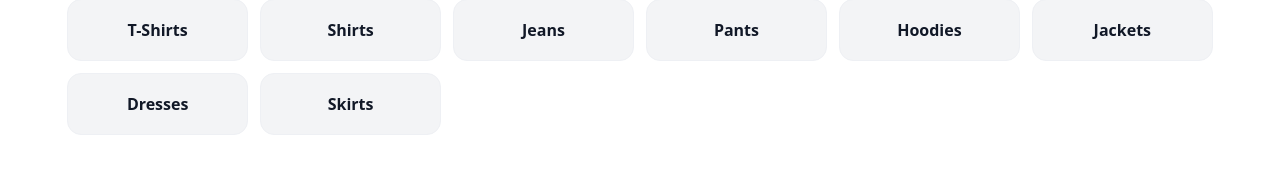
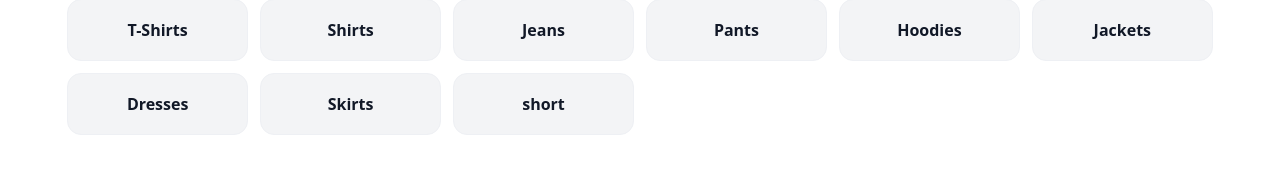
Before and after one commit to seasoul1908/fivepig_task1, a React (Create React App) app: page / in a window 1280 px wide. Shown: the part 2281-2466 px from the top of the page. Built offline with nearby package versions, Linux system fonts and the light colour scheme; data requests are answered from the project's data file.

Commit message:
CRUD categories

```diff
--- a/src/app/contexts/ProductContext.jsx
+++ b/src/app/contexts/ProductContext.jsx
@@ -115,6 +115,62 @@ export function ProductProvider({ children }) {
   };
 
   // ========================================================
+  // CRUD CHO CATEGORIES (Thêm, Sửa, Xóa Danh Mục)
+  // ========================================================
+
+  const addCategory = async (categoryName) => {
+    try {
+      const newCategory = {
+        id: Date.now(), // Tạo ID tạm bằng timestamp
+        name: categoryName
+      };
+
+      const res = await fetch(`${API_URL}/categories`, {
+        method: 'POST',
+        headers: { 'Content-Type': 'application/json' },
+        body: JSON.stringify(newCategory)
+      });
+      const data = await res.json();
+
+      setCategories(prev => [...prev, data]);
+      return data;
+    } catch (error) {
+      console.error("Lỗi khi thêm danh mục:", error);
+      throw error;
+    }
+  };
+
+  const updateCategory = async (categoryId, updatedName) => {
+    try {
+      const res = await fetch(`${API_URL}/categories/${categoryId}`, {
+        method: 'PATCH',
+        headers: { 'Content-Type': 'application/json' },
+        body: JSON.stringify({ name: updatedName })
+      });
+      const data = await res.json();
+
+      setCategories(categories.map((c) => (c.id === categoryId ? data : c)));
+      return data;
+    } catch (error) {
+      console.error("Lỗi khi cập nhật danh mục:", error);
+      throw error;
+    }
+  };
+
+  const deleteCategory = async (categoryId) => {
+    try {
+      await fetch(`${API_URL}/categories/${categoryId}`, {
+        method: 'DELETE'
+      });
+
+      setCategories(categories.filter((c) => c.id !== categoryId));
+    } catch (error) {
+      console.error("Lỗi khi xóa danh mục:", error);
+      throw error;
+    }
+  };
+
+  // ========================================================
   // TRUYỀN TOÀN BỘ CÁC HÀM RA NGOÀI QUA VALUE
   // ========================================================
   const value = {
@@ -128,7 +184,11 @@ export function ProductProvider({ children }) {
     // Đã thêm 3 hàm quan trọng này cho AdminProducts
     addProduct,
     updateProduct,
-    deleteProduct
+    deleteProduct,
+    // Thêm 3 hàm CRUD cho Categories
+    addCategory,
+    updateCategory,
+    deleteCategory
   };
 
   return (
--- a/src/app/pages/admin/AdminCategories.jsx
+++ b/src/app/pages/admin/AdminCategories.jsx
@@ -2,15 +2,20 @@ import { useState } from 'react';
 
 import { useProducts } from '../../contexts/ProductContext';
 
-import { Plus, Trash2 } from 'lucide-react';
+import { Plus, Trash2, Edit2 } from 'lucide-react';
 
 import { toast } from 'sonner';
 
 
 export function AdminCategories() {
-  const { categories, addCategory, deleteCategory, products } = useProducts();
+  const { categories, addCategory, updateCategory, deleteCategory, products } = useProducts();
   const [newCategory, setNewCategory] = useState('');
 
+  // State cho Edit Modal
+  const [editingId, setEditingId] = useState(null);
+  const [editingName, setEditingName] = useState('');
+
+  // ===== ADD CATEGORY FUNCTION =====
   const handleAddCategory = (e) => {
     e.preventDefault();
     if (!newCategory.trim()) {
@@ -22,19 +27,54 @@ export function AdminCategories() {
     toast.success('Category added successfully!');
   };
 
-  const handleDeleteCategory = (categoryId, categoryName) => {
-    const hasProducts = products.some(p => p.category === categoryName);
-    if (hasProducts) {
-      toast.error('Cannot delete a category with products');
+  // ===== EDIT CATEGORY FUNCTION =====
+  const handleEditClick = (category) => {
+    setEditingId(category.id);
+    setEditingName(category.name);
+  };
+
+  const handleEditSave = async () => {
+    if (!editingName.trim()) {
+      toast.error('Category name cannot be empty');
       return;
     }
 
-    if (!window.confirm(`Are you sure you want to delete the category "${categoryName}"?`)) {
-      deleteCategory(categoryId);
-      toast.success('Category deleted successfully!');
+    try {
+      await updateCategory(editingId, editingName.trim());
+      toast.success('Category updated successfully!');
+      setEditingId(null);
+      setEditingName('');
+    } catch (error) {
+      toast.error('Error updating category');
     }
   };
 
+  const handleEditCancel = () => {
+    setEditingId(null);
+    setEditingName('');
+  };
+
+  // ===== DELETE CATEGORY FUNCTION =====
+  const handleDeleteCategory = async (categoryId, categoryName) => {
+    // Check if category has products
+    const hasProducts = products.some(p => p.category === categoryName);
+    if (hasProducts) {
+      toast.error(`Cannot delete category "${categoryName}" because it still has products`);
+      return;
+    }
+
+    // Confirm before deleting
+    if (window.confirm(`Are you sure you want to delete the category "${categoryName}"?`)) {
+      try {
+        await deleteCategory(categoryId);
+        toast.success('Category deleted successfully!');
+      } catch (error) {
+        toast.error('Error deleting category');
+      }
+    }
+  };
+
+  // ===== COUNT PRODUCTS FUNCTION =====
   const getProductCount = (categoryName) => {
     return products.filter(p => p.category === categoryName).length;
   };
@@ -43,7 +83,7 @@ export function AdminCategories() {
     <div>
       <h1 className="text-3xl font-bold mb-8">Category Management</h1>
 
-      {/* Add Category Form */}
+      {/* ===== ADD CATEGORY FORM ===== */}
       <div className="bg-white rounded-lg shadow-sm p-6 mb-8">
         <h2 className="text-xl font-bold mb-4">Add New Category</h2>
         <form onSubmit={handleAddCategory} className="flex gap-4">
@@ -56,47 +96,91 @@ export function AdminCategories() {
           />
           <button
             type="submit"
-            className="flex items-center gap-2 bg-blue-600 text-white px-6 py-2 rounded-lg hover:bg-blue-700"
+            className="flex items-center gap-2 bg-blue-600 text-white px-6 py-2 rounded-lg hover:bg-blue-700 transition"
           >
             <Plus className="w-5 h-5" />
-            Thêm
+            Add
           </button>
         </form>
       </div>
 
-      {/* Categories List */}
+      {/* ===== CATEGORIES LIST ===== */}
       <div className="bg-white rounded-lg shadow-sm overflow-hidden">
         <table className="w-full">
           <thead className="bg-gray-50">
             <tr>
               <th className="text-left py-3 px-4">Category Name</th>
               <th className="text-left py-3 px-4">Product Count</th>
-              <th className="text-left py-3 px-4">Action</th>
+              <th className="text-center py-3 px-4">Actions</th>
             </tr>
           </thead>
           <tbody>
             {categories.map(category => (
               <tr key={category.id} className="border-b hover:bg-gray-50">
+                {/* ===== NORMAL DISPLAY ===== */}
+                {editingId !== category.id ? (
+                  <>
                     <td className="py-3 px-4 font-medium">{category.name}</td>
                     <td className="py-3 px-4">
                       <span className="px-3 py-1 bg-blue-100 text-blue-800 rounded-full text-sm">
                         {getProductCount(category.name)} products
                       </span>
                     </td>
-                <td className="py-3 px-4">
+                    <td className="py-3 px-4 flex gap-2 items-center justify-center">
+                      {/* Edit Button */}
+                      <button
+                        onClick={() => handleEditClick(category)}
+                        className="p-2 text-green-600 hover:bg-green-50 rounded transition"
+                        title="Edit category"
+                      >
+                        <Edit2 className="w-4 h-4" />
+                      </button>
+
+                      {/* Delete Button */}
                       <button
                         onClick={() => handleDeleteCategory(category.id, category.name)}
-                    disabled={getProductCount(category.name) > 0}
-                    className="p-2 text-red-600 hover:bg-red-50 rounded disabled:opacity-50 disabled:cursor-not-allowed"
-                    title={getProductCount(category.name) > 0 ? 'Cannot delete a category with products' : 'Delete category'}
+                        className="p-2 text-red-600 hover:bg-red-50 rounded transition"
+                        title="Delete category"
                       >
                         <Trash2 className="w-4 h-4" />
                       </button>
                     </td>
+                  </>
+                ) : (
+                  /* ===== EDIT MODE ===== */
+                  <>
+                    <td className="py-3 px-4 flex items-center">
+                      <input
+                        type="text"
+                        value={editingName}
+                        onChange={(e) => setEditingName(e.target.value)}
+                        autoFocus
+                        className="w-48 px-3 py-2 border border-blue-300 rounded-lg focus:outline-none focus:ring-2 focus:ring-blue-500"
+                        placeholder="New category name..."
+                      />
+                    </td>
+                    <td className="py-3 px-4"></td>
+                    <td className="py-3 px-4 flex gap-3 justify-center items-center">
+                      <button
+                        onClick={handleEditSave}
+                        className="min-w-20 px-5 py-2 bg-green-600 text-white text-sm font-medium rounded-md hover:bg-green-700 transition whitespace-nowrap"
+                      >
+                        Save
+                      </button>
+                      <button
+                        onClick={handleEditCancel}
+                        className="min-w-20 px-5 py-2 bg-gray-400 text-white text-sm font-medium rounded-md hover:bg-gray-500 transition whitespace-nowrap"
+                      >
+                        Cancel
+                      </button>
+                    </td>
+                  </>
+                )}
               </tr>
             ))}
           </tbody>
         </table>
+
 
         {categories.length === 0 && (
           <div className="text-center py-12 text-gray-500">
```
Also changed, not shown: database.json, 1 other file (tests, documents, lock files or other folders). Lines whose indentation alone changed are shown as unchanged.
